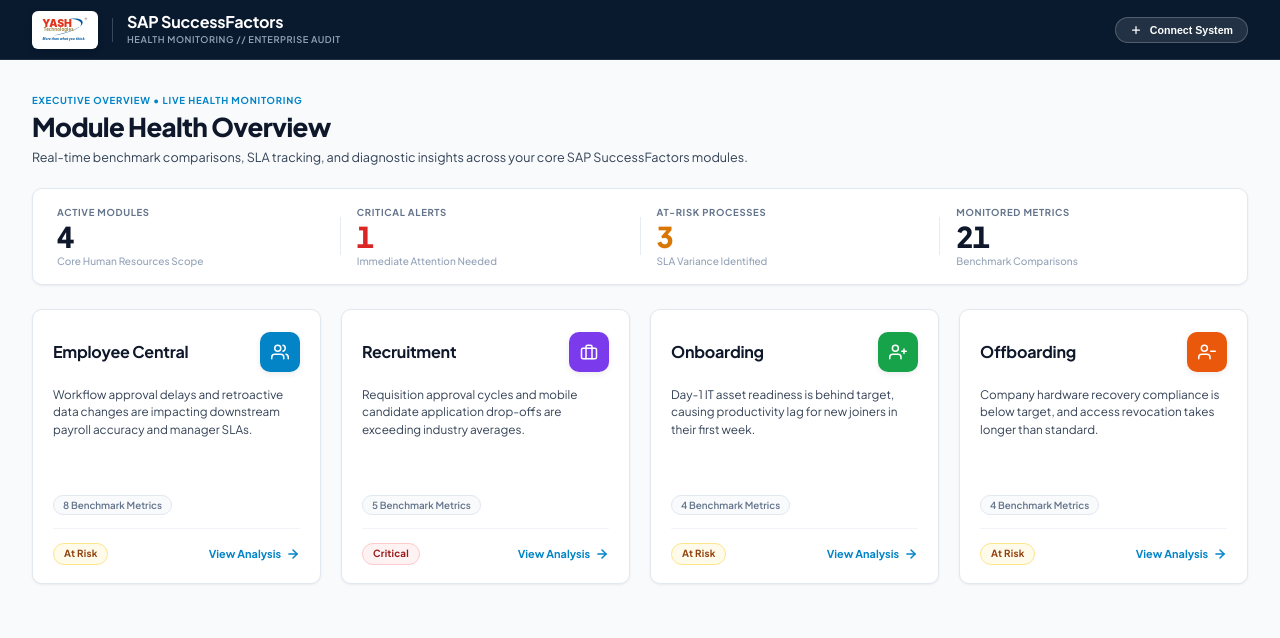
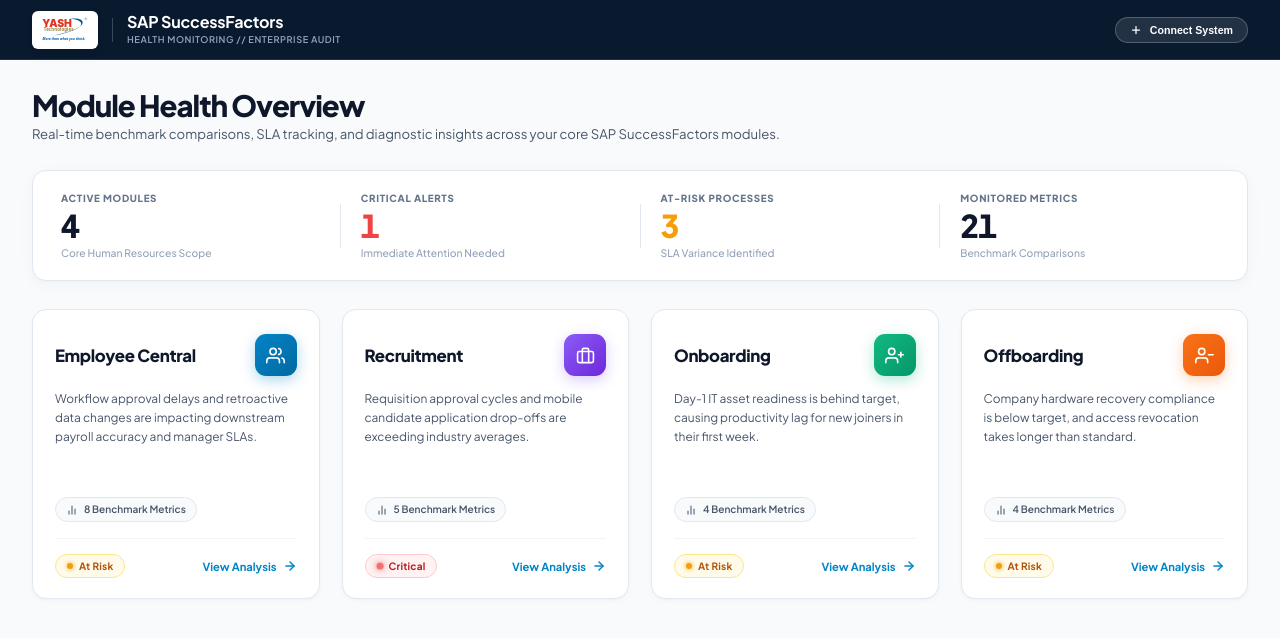
Before and after one commit to Narendrabudigi/SF-Health-Assistant, a React (Vite) app: page / in a window 1280 px wide. Shown: the top 638 px of the page. Built offline with nearby package versions, Linux system fonts and the light colour scheme.

Commit message:
UI design improvements

```diff
--- a/src/components/ComparisonTable.jsx
+++ b/src/components/ComparisonTable.jsx
@@ -25,6 +25,10 @@
     return 'badge-at-risk';
   };
 
+  const criticalCount = benchmarks.filter(b => b.status === 'Critical').length;
+  const atRiskCount = benchmarks.filter(b => b.status === 'At Risk').length;
+  const healthyCount = benchmarks.filter(b => b.status === 'Healthy').length;
+
   return (
     <div className="white-panel comparison-panel">
       {/* Header with Title and Filter Buttons */}
@@ -49,21 +53,21 @@
             className={`pill-filter-btn filter-btn-critical ${filterMode === 'critical' ? 'active' : ''}`}
             onClick={() => setFilterMode('critical')}
           >
-            Critical
+            Critical ({criticalCount})
           </button>
           <button
             type="button"
             className={`pill-filter-btn filter-btn-at-risk ${filterMode === 'at-risk' ? 'active' : ''}`}
             onClick={() => setFilterMode('at-risk')}
           >
-            At Risk
+            At Risk ({atRiskCount})
           </button>
           <button
             type="button"
             className={`pill-filter-btn filter-btn-healthy ${filterMode === 'healthy' ? 'active' : ''}`}
             onClick={() => setFilterMode('healthy')}
           >
-            Healthy
+            Healthy ({healthyCount})
           </button>
         </div>
       </div>
--- a/src/components/HomeDashboard.jsx
+++ b/src/components/HomeDashboard.jsx
@@ -51,7 +51,6 @@
     <div className="overview-container">
       {/* Header Area */}
       <div className="overview-heading-wrap">
-        <div className="swiss-eyebrow">EXECUTIVE OVERVIEW • LIVE HEALTH MONITORING</div>
         <h2 className="overview-main-title">Module Health Overview</h2>
         <p className="overview-sub-title">
           Real-time benchmark comparisons, SLA tracking, and diagnostic insights across your core SAP SuccessFactors modules.
@@ -91,7 +90,7 @@
           return (
             <div
               key={mod.id}
-              className="overview-card"
+              className={`overview-card card-theme-${mod.id}`}
               onClick={() => onSelectModule(mod.id)}
               role="button"
               tabIndex={0}
@@ -112,13 +111,19 @@
 
               {/* KPI Count Micro-pill */}
               <div className="card-kpi-count-tag">
+                <svg width="12" height="12" viewBox="0 0 24 24" fill="none" stroke="currentColor" strokeWidth="2.5" strokeLinecap="round" strokeLinejoin="round" aria-hidden="true">
+                  <line x1="18" y1="20" x2="18" y2="10"></line>
+                  <line x1="12" y1="20" x2="12" y2="4"></line>
+                  <line x1="6" y1="20" x2="6" y2="14"></line>
+                </svg>
                 <span>{mod.benchmarks?.length || 0} Benchmark Metrics</span>
               </div>
 
               {/* Footer: Status Pill on left, View Analysis link on right */}
               <div className="card-bottom-actions">
                 <span className={`pill-badge ${mod.status === 'Critical' ? 'badge-critical' : mod.status === 'Healthy' ? 'badge-healthy' : 'badge-at-risk'}`}>
-                  {mod.status}
+                  <span className="badge-dot" aria-hidden="true"></span>
+                  <span>{mod.status}</span>
                 </span>
 
                 <span
@@ -137,7 +142,7 @@
                   }}
                 >
                   <span>View Analysis</span>
-                  <svg width="14" height="14" viewBox="0 0 24 24" fill="none" stroke="currentColor" strokeWidth="2.5" strokeLinecap="round" strokeLinejoin="round">
+                  <svg className="view-arrow-icon" width="14" height="14" viewBox="0 0 24 24" fill="none" stroke="currentColor" strokeWidth="2.5" strokeLinecap="round" strokeLinejoin="round">
                     <line x1="5" y1="12" x2="19" y2="12"></line>
                     <polyline points="12 5 19 12 12 19"></polyline>
                   </svg>
--- a/src/data/modulesData.js
+++ b/src/data/modulesData.js
@@ -256,6 +256,33 @@
         }
       },
       {
+        metric: 'Applicant-to-Interview Conversion Rate',
+        category: 'Screening Efficiency',
+        company: '12.4%',
+        standard: '≥ 20.0%',
+        status: 'Critical',
+        variance: '-7.6% (-38.0%)',
+        detailedAnalysis: {
+          whereItHappens: 'Top-of-funnel job board applicant inflow, initial resume triage, and automated candidate knock-out screening.',
+          whyItHappens: 'Generic job descriptions attracting high volumes of unqualified applicants, lack of automated knock-out pre-screening questions, and slow resume triage.',
+          trendAnalysis: {
+            summary: 'Conversion rate dropped steadily as job board distribution increased without qualification filtering.',
+            points: [
+              { period: 'Q1', value: '16.5%' },
+              { period: 'Q2', value: '15.0%' },
+              { period: 'Q3', value: '13.8%' },
+              { period: 'Q4 (Current)', value: '12.4%' }
+            ]
+          },
+          howItEffects: 'Floods recruiters with thousands of manual resume reviews, leading to candidate fatigue and delayed contact with truly qualified applicants.',
+          howToOvercome: [
+            'Implement mandatory role-specific pre-screening questions with automated qualification scoring.',
+            'Leverage SAP SuccessFactors AI candidate matching to surface top-fit applicants instantly.',
+            'Refine job postings with precise competency requirements developed via Job Profile Builder.'
+          ]
+        }
+      },
+      {
         metric: 'Offer acceptance rate',
         category: 'Offer Conversion',
         company: '81.0%',
@@ -279,33 +306,6 @@
             'Streamline offer approval workflows to deliver formalized offer letters within 48 hours of verbal agreement.',
             'Integrate live compensation market benchmarks into RCM requisition compensation fields.',
             'Deploy dynamic total rewards preview statements within candidate offer portals.'
-          ]
-        }
-      },
-      {
-        metric: 'Applicant-to-Interview Conversion Rate',
-        category: 'Screening Efficiency',
-        company: '12.4%',
-        standard: '≥ 20.0%',
-        status: 'Critical',
-        variance: '-7.6% (-38.0%)',
-        detailedAnalysis: {
-          whereItHappens: 'Top-of-funnel job board applicant inflow, initial resume triage, and automated candidate knock-out screening.',
-          whyItHappens: 'Generic job descriptions attracting high volumes of unqualified applicants, lack of automated knock-out pre-screening questions, and slow resume triage.',
-          trendAnalysis: {
-            summary: 'Conversion rate dropped steadily as job board distribution increased without qualification filtering.',
-            points: [
-              { period: 'Q1', value: '16.5%' },
-              { period: 'Q2', value: '15.0%' },
-              { period: 'Q3', value: '13.8%' },
-              { period: 'Q4 (Current)', value: '12.4%' }
-            ]
-          },
-          howItEffects: 'Floods recruiters with thousands of manual resume reviews, leading to candidate fatigue and delayed contact with truly qualified applicants.',
-          howToOvercome: [
-            'Implement mandatory role-specific pre-screening questions with automated qualification scoring.',
-            'Leverage SAP SuccessFactors AI candidate matching to surface top-fit applicants instantly.',
-            'Refine job postings with precise competency requirements developed via Job Profile Builder.'
           ]
         }
       },
@@ -462,6 +462,33 @@
     },
     benchmarks: [
       {
+        metric: 'Access & Asset Revocation Timeliness',
+        category: 'Security & IAM SLA',
+        company: '4.2 Hours',
+        standard: '≤ 1.0 Hour',
+        status: 'Critical',
+        variance: '+3.2 Hours (+320%)',
+        detailedAnalysis: {
+          whereItHappens: 'SuccessFactors termination event bridge to Active Directory, Okta IAM, and enterprise cloud SSO systems.',
+          whyItHappens: 'Disconnection between SuccessFactors termination status events and Active Directory / IAM de-provisioning connectors, relying on manual IT ticket handling.',
+          trendAnalysis: {
+            summary: 'Average revocation time has consistently breached the 1-hour critical audit standard across all 4 quarters.',
+            points: [
+              { period: 'Q1', value: '3.6 Hours' },
+              { period: 'Q2', value: '3.9 Hours' },
+              { period: 'Q3', value: '4.5 Hours' },
+              { period: 'Q4 (Current)', value: '4.2 Hours' }
+            ]
+          },
+          howItEffects: 'Major corporate data security vulnerability, potential unauthorized data export by departing personnel, and recurring SOC-2/ISO-27001 audit findings.',
+          howToOvercome: [
+            'Configure real-time automated webhook triggers via SAP BTP Event Mesh to disable AD/Okta credentials immediately at separation timestamp.',
+            'Implement automated single sign-on (SSO) session termination for cloud apps upon termination event.',
+            'Establish an automated security dashboard logging timestamp difference between termination and credential revocation.'
+          ]
+        }
+      },
+      {
         metric: 'Offboarding Cycle Time',
         category: 'Separation Velocity',
         company: '9.4 Days',
@@ -485,33 +512,6 @@
             'Implement an employee self-service resignation workflow in Employee Central with auto-approval routing.',
             'Deploy parallel offboarding task assignment across HR, IT, and Facilities rather than sequential chains.',
             'Set automated daily escalation alerts to managers for pending departure checklist items.'
-          ]
-        }
-      },
-      {
-        metric: 'Access & Asset Revocation Timeliness',
-        category: 'Security & IAM SLA',
-        company: '4.2 Hours',
-        standard: '≤ 1.0 Hour',
-        status: 'Critical',
-        variance: '+3.2 Hours (+320%)',
-        detailedAnalysis: {
-          whereItHappens: 'SuccessFactors termination event bridge to Active Directory, Okta IAM, and enterprise cloud SSO systems.',
-          whyItHappens: 'Disconnection between SuccessFactors termination status events and Active Directory / IAM de-provisioning connectors, relying on manual IT ticket handling.',
-          trendAnalysis: {
-            summary: 'Average revocation time has consistently breached the 1-hour critical audit standard across all 4 quarters.',
-            points: [
-              { period: 'Q1', value: '3.6 Hours' },
-              { period: 'Q2', value: '3.9 Hours' },
-              { period: 'Q3', value: '4.5 Hours' },
-              { period: 'Q4 (Current)', value: '4.2 Hours' }
-            ]
-          },
-          howItEffects: 'Major corporate data security vulnerability, potential unauthorized data export by departing personnel, and recurring SOC-2/ISO-27001 audit findings.',
-          howToOvercome: [
-            'Configure real-time automated webhook triggers via SAP BTP Event Mesh to disable AD/Okta credentials immediately at separation timestamp.',
-            'Implement automated single sign-on (SSO) session termination for cloud apps upon termination event.',
-            'Establish an automated security dashboard logging timestamp difference between termination and credential revocation.'
           ]
         }
       },
--- a/src/index.css
+++ b/src/index.css
@@ -540,116 +540,176 @@
 
 .overview-heading-wrap {
   text-align: left;
-  margin-bottom: 20px;
+  margin-bottom: 26px;
+}
+
+.overview-title-row {
+  display: flex;
+  align-items: center;
+  gap: 14px;
+  margin-bottom: 6px;
+  flex-wrap: wrap;
+}
+
+.live-health-pill {
+  display: inline-flex;
+  align-items: center;
+  gap: 7px;
+  font-size: 0.70rem;
+  font-weight: 700;
+  letter-spacing: 0.04em;
+  color: #047857;
+  background: #ecfdf5;
+  border: 1px solid #a7f3d0;
+  padding: 4px 11px;
+  border-radius: var(--radius-pill);
+  box-shadow: 0 1px 2px rgba(16, 185, 129, 0.08);
+}
+
+.live-status-dot {
+  width: 7px;
+  height: 7px;
+  border-radius: 50%;
+  background-color: #10b981;
+  box-shadow: 0 0 8px #10b981;
+  animation: pulse-dot 2s infinite ease-in-out;
+  display: inline-block;
+  flex-shrink: 0;
+}
+
+@keyframes pulse-dot {
+  0%, 100% { transform: scale(1); opacity: 1; }
+  50% { transform: scale(1.35); opacity: 0.55; }
 }
 
 .overview-main-title {
-  font-size: 1.85rem;
+  font-size: 2.10rem;
   font-weight: 800;
-  color: var(--text-dark);
-  letter-spacing: -0.025em;
-  margin-bottom: 6px;
-  line-height: 1.2;
+  color: #0f172a;
+  letter-spacing: -0.035em;
+  line-height: 1.18;
+  margin-bottom: 0;
 }
 
 .overview-sub-title {
-  font-size: 0.90rem;
-  color: var(--text-body);
-  max-width: 720px;
-  line-height: 1.55;
+  font-size: 0.94rem;
+  color: #475569;
+  max-width: 760px;
+  line-height: 1.6;
 }
 
 /* ==========================================================================
-   4. KPI Strip Hierarchy & Separators (Improvements 03, 04, 16)
+   4. KPI Strip Hierarchy & Executive Glass Surface
    ========================================================================== */
 .swiss-kpi-strip {
   display: grid;
   grid-template-columns: 1fr auto 1fr auto 1fr auto 1fr;
   align-items: center;
-  background: var(--bg-surface);
-  border: 1px solid var(--border-light);
-  border-radius: var(--radius-card);
-  padding: 16px 24px;
-  margin-bottom: 24px;
-  box-shadow: var(--shadow-card);
+  background: #ffffff;
+  border: 1px solid #e2e8f0;
+  border-radius: 14px;
+  padding: 20px 28px;
+  margin-bottom: 28px;
+  box-shadow: 0 4px 20px -2px rgba(15, 23, 42, 0.04), 0 1px 3px rgba(15, 23, 42, 0.02);
+  position: relative;
 }
 
 .kpi-strip-cell {
   display: flex;
   flex-direction: column;
-  gap: 2px;
+  gap: 4px;
 }
 
 .kpi-cell-label {
-  font-size: 0.68rem;
-  font-weight: 700;
+  font-size: 0.70rem;
+  font-weight: 750;
   letter-spacing: 0.07em;
-  color: var(--text-muted);
+  color: #64748b;
   text-transform: uppercase;
 }
 
 .kpi-cell-value {
-  font-size: 2.05rem;
+  font-size: 2.25rem;
   font-weight: 800;
-  color: var(--text-dark);
-  line-height: 1.1;
-  letter-spacing: -0.025em;
+  color: #0f172a;
+  line-height: 1.05;
+  letter-spacing: -0.03em;
   font-variant-numeric: tabular-nums;
 }
 
 .kpi-cell-sub {
-  font-size: 0.72rem;
+  font-size: 0.74rem;
   font-weight: 500;
-  color: var(--text-light);
-  line-height: 1.3;
+  color: #94a3b8;
+  line-height: 1.35;
 }
 
 .kpi-strip-divider {
   width: 1px;
-  height: 38px;
-  background-color: var(--border-light);
-  margin: 0 16px;
-  opacity: 0.8;
+  height: 44px;
+  background-color: #e2e8f0;
+  margin: 0 20px;
 }
 
 .text-critical {
-  color: var(--critical-accent);
+  color: #ef4444;
 }
 
 .text-at-risk {
-  color: var(--at-risk-accent);
+  color: #f59e0b;
 }
 
 /* ==========================================================================
-   5. Module Cards (Improvements 05, 06, 07, 28)
+   5. Module Cards (Top 1% Precision Architecture)
    ========================================================================== */
 .module-cards-row {
   display: grid;
   grid-template-columns: repeat(4, minmax(0, 1fr));
-  gap: 20px;
+  gap: 22px;
   width: 100%;
   align-items: stretch;
 }
 
 .overview-card {
-  background-color: var(--bg-surface);
-  border: 1px solid var(--border-light);
-  border-radius: var(--radius-card);
-  padding: 22px 20px 18px 20px;
+  background-color: #ffffff;
+  border: 1px solid #e2e8f0;
+  border-radius: 14px;
+  padding: 24px 22px 20px 22px;
   display: flex;
   flex-direction: column;
   height: 100%;
-  min-height: 275px;
+  min-height: 290px;
   cursor: pointer;
-  transition: border-color var(--trans-fast), box-shadow var(--trans-fast), transform var(--trans-fast);
-  box-shadow: var(--shadow-card);
+  transition: all 0.24s cubic-bezier(0.16, 1, 0.3, 1);
+  box-shadow: 0 2px 8px -2px rgba(15, 23, 42, 0.04), 0 1px 2px rgba(15, 23, 42, 0.02);
   position: relative;
+  overflow: hidden;
 }
 
 .overview-card:hover {
-  transform: translateY(-2px);
-  box-shadow: var(--shadow-hover);
-  border-color: rgba(2, 132, 199, 0.4);
+  transform: translateY(-5px);
+  box-shadow: 0 20px 35px -8px rgba(15, 23, 42, 0.09), 0 6px 14px -3px rgba(15, 23, 42, 0.04);
+}
+
+/* Module Specific Color Hover Nuances */
+.overview-card.card-theme-ec:hover {
+  border-color: #7dd3fc;
+  box-shadow: 0 20px 35px -8px rgba(2, 132, 199, 0.14), 0 6px 14px -3px rgba(2, 132, 199, 0.06);
+}
+
+.overview-card.card-theme-rcm:hover {
+  border-color: #c4b5fd;
+  box-shadow: 0 20px 35px -8px rgba(139, 92, 246, 0.14), 0 6px 14px -3px rgba(139, 92, 246, 0.06);
+}
+
+.overview-card.card-theme-onb:hover {
+  border-color: #6ee7b7;
+  box-shadow: 0 20px 35px -8px rgba(16, 185, 129, 0.14), 0 6px 14px -3px rgba(16, 185, 129, 0.06);
+}
+
+.overview-card.card-theme-ofb:hover {
+  border-color: #fdba74;
+  box-shadow: 0 20px 35px -8px rgba(249, 115, 22, 0.14), 0 6px 14px -3px rgba(249, 115, 22, 0.06);
 }
 
 .card-top-meta {
@@ -660,56 +720,86 @@
 }
 
 .card-module-title {
-  font-size: 1.15rem;
-  font-weight: 700;
-  color: var(--text-dark);
-  letter-spacing: -0.015em;
+  font-size: 1.20rem;
+  font-weight: 750;
+  color: #0f172a;
+  letter-spacing: -0.02em;
   line-height: 1.25;
 }
 
-/* Standardized Module Icons (Improvement 07) */
+/* Top 1% Gradients & Soft Ambient Shadows for Module Icons */
 .card-icon-box {
-  width: 40px;
-  height: 40px;
-  border-radius: 10px;
+  width: 42px;
+  height: 42px;
+  border-radius: 11px;
   display: flex;
   align-items: center;
   justify-content: center;
   color: #ffffff;
   flex-shrink: 0;
-  box-shadow: 0 2px 6px rgba(0, 0, 0, 0.08);
-}
-
-.card-icon-ec { background-color: var(--color-ec); }
-.card-icon-rcm { background-color: var(--color-rcm); }
-.card-icon-onb { background-color: var(--color-onb); }
-.card-icon-ofb { background-color: var(--color-ofb); }
+  transition: transform 0.22s cubic-bezier(0.16, 1, 0.3, 1);
+}
+
+.overview-card:hover .card-icon-box {
+  transform: scale(1.06);
+}
+
+.card-icon-ec {
+  background: linear-gradient(135deg, #0284c7 0%, #0369a1 100%);
+  box-shadow: 0 4px 14px rgba(2, 132, 199, 0.32);
+}
+
+.card-icon-rcm {
+  background: linear-gradient(135deg, #8b5cf6 0%, #6d28d9 100%);
+  box-shadow: 0 4px 14px rgba(139, 92, 246, 0.32);
+}
+
+.card-icon-onb {
+  background: linear-gradient(135deg, #10b981 0%, #059669 100%);
+  box-shadow: 0 4px 14px rgba(16, 185, 129, 0.32);
+}
+
+.card-icon-ofb {
+  background: linear-gradient(135deg, #f97316 0%, #ea580c 100%);
+  box-shadow: 0 4px 14px rgba(249, 115, 22, 0.32);
+}
 
 .card-icon-box svg {
-  width: 18px;
-  height: 18px;
+  width: 19px;
+  height: 19px;
 }
 
 .card-module-desc {
-  font-size: 0.84rem;
-  color: var(--text-body);
-  line-height: 1.5;
+  font-size: 0.85rem;
+  color: #475569;
+  line-height: 1.58;
   margin-bottom: 16px;
   flex: 1;
 }
 
 .card-kpi-count-tag {
-  margin-bottom: 14px;
-}
-
-.card-kpi-count-tag span {
-  font-size: 0.70rem;
+  margin-bottom: 16px;
+  display: inline-flex;
+  align-items: center;
+  gap: 6px;
+  font-size: 0.72rem;
   font-weight: 600;
-  color: var(--text-muted);
+  color: #475569;
   background-color: #f8fafc;
-  border: 1px solid var(--border-light);
-  padding: 3px 9px;
+  border: 1px solid #e2e8f0;
+  padding: 4px 10px;
   border-radius: var(--radius-pill);
+  width: fit-content;
+  transition: all 0.2s;
+}
+
+.card-kpi-count-tag svg {
+  color: #64748b;
+}
+
+.overview-card:hover .card-kpi-count-tag {
+  background-color: #f1f5f9;
+  border-color: #cbd5e1;
 }
 
 .card-bottom-actions {
@@ -717,60 +807,92 @@
   align-items: center;
   justify-content: space-between;
   margin-top: auto;
-  padding-top: 14px;
-  border-top: 1px solid var(--border-subtle);
+  padding-top: 15px;
+  border-top: 1px solid #f1f5f9;
 }
 
 .view-analysis-link {
-  font-size: 0.78rem;
-  font-weight: 700;
-  color: var(--active-blue);
+  font-size: 0.80rem;
+  font-weight: 700;
+  color: #0284c7;
   display: inline-flex;
   align-items: center;
-  gap: 5px;
+  gap: 6px;
   white-space: nowrap;
-  transition: gap var(--trans-fast), color var(--trans-fast);
+  transition: all 0.22s cubic-bezier(0.16, 1, 0.3, 1);
+}
+
+.view-analysis-link .view-arrow-icon {
+  transition: transform 0.22s cubic-bezier(0.16, 1, 0.3, 1);
 }
 
 .overview-card:hover .view-analysis-link {
-  gap: 8px;
-  color: var(--active-blue-hover);
+  color: #0369a1;
+}
+
+.overview-card:hover .view-arrow-icon {
+  transform: translateX(4px);
 }
 
 /* ==========================================================================
-   6. Standardized Status Badges (Improvements 11, 17, 18)
+   6. Standardized Status Badges with Live Micro-Dots
    ========================================================================== */
 .pill-badge {
-  font-size: 0.70rem;
+  font-size: 0.72rem;
   font-weight: 700;
   letter-spacing: 0.02em;
-  padding: 3px 10px;
-  height: 22px;
+  padding: 4px 11px;
+  height: 24px;
   border-radius: var(--radius-pill);
   display: inline-flex;
   align-items: center;
+  gap: 6px;
   justify-content: center;
   white-space: nowrap;
   border: 1px solid transparent;
   line-height: 1;
 }
 
+.badge-dot {
+  width: 6px;
+  height: 6px;
+  border-radius: 50%;
+  display: inline-block;
+  flex-shrink: 0;
+}
+
 .badge-critical {
-  background-color: var(--critical-bg);
-  color: var(--critical-text);
-  border-color: var(--critical-border);
+  background-color: #fef2f2;
+  color: #b91c1c;
+  border-color: #fecaca;
+}
+
+.badge-critical .badge-dot {
+  background-color: #ef4444;
+  box-shadow: 0 0 6px #ef4444;
+  animation: pulse-dot 2s infinite ease-in-out;
 }
 
 .badge-at-risk {
-  background-color: var(--at-risk-bg);
-  color: var(--at-risk-text);
-  border-color: var(--at-risk-border);
+  background-color: #fffbeb;
+  color: #b45309;
+  border-color: #fde68a;
+}
+
+.badge-at-risk .badge-dot {
+  background-color: #f59e0b;
+  box-shadow: 0 0 5px #f59e0b;
 }
 
 .badge-healthy {
-  background-color: var(--healthy-bg);
-  color: var(--healthy-text);
-  border-color: var(--healthy-border);
+  background-color: #f0fdf4;
+  color: #15803d;
+  border-color: #bbf7d0;
+}
+
+.badge-healthy .badge-dot {
+  background-color: #10b981;
+  box-shadow: 0 0 5px #10b981;
 }
 
 /* Metadata Category Tag (Improvement 08) */
@@ -991,14 +1113,36 @@
 }
 
 .accordion-dropdown-trigger:hover {
-  background: #f1f5f9;
-  border-color: #cbd5e1;
+  background: #f0f9ff;
+  border-color: #bae6fd;
+}
+
+.accordion-dropdown-trigger:hover .dropdown-trigger-label {
+  color: #0284c7;
+}
+
+.accordion-dropdown-trigger:hover .accordion-chevron-box {
+  color: #0284c7;
+}
+
+.accordion-dropdown-trigger.is-expanded {
+  background: #f0f9ff;
+  border-color: #bae6fd;
+}
+
+.accordion-dropdown-trigger.is-expanded .dropdown-trigger-label {
+  color: #0284c7;
+}
+
+.accordion-dropdown-trigger.is-expanded .accordion-chevron-box {
+  color: #0284c7;
 }
 
 .dropdown-trigger-label {
   font-size: 0.74rem;
   font-weight: 600;
   color: var(--text-body);
+  transition: color var(--trans-fast);
 }
 
 .accordion-chevron-box {
@@ -1009,7 +1153,7 @@
   align-items: center;
   justify-content: center;
   color: var(--text-muted);
-  transition: transform var(--trans-normal);
+  transition: transform var(--trans-normal), color var(--trans-fast);
 }
 
 .accordion-chevron-box.rotated {
```
